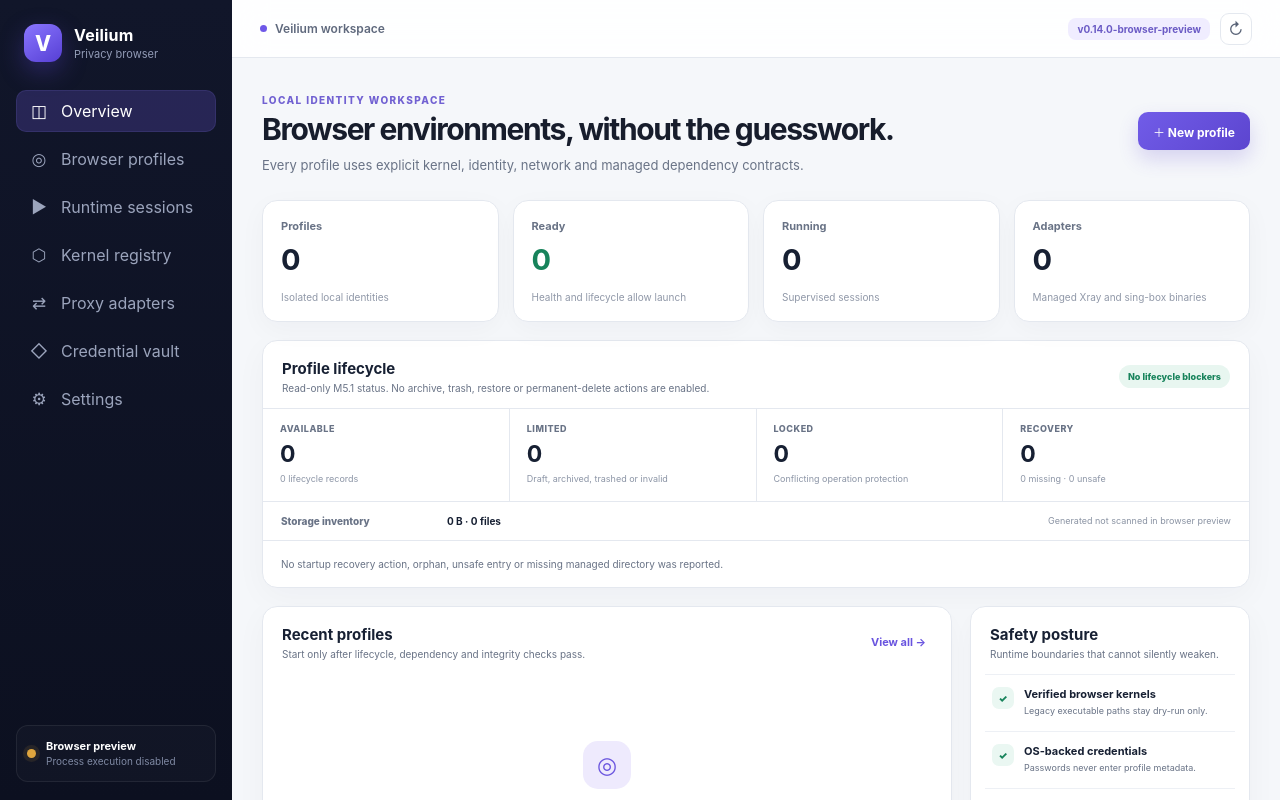
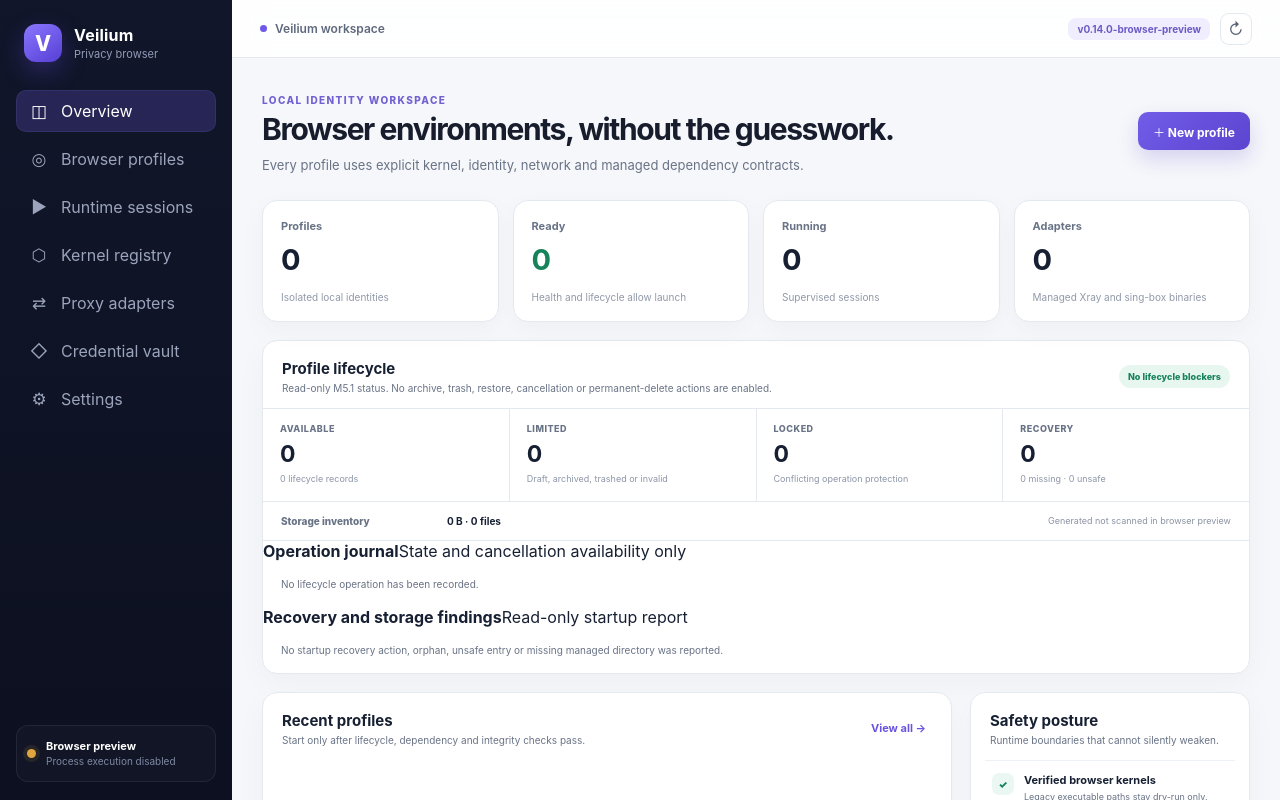
Before and after one commit to knownothing20/veilium-browser, a React (Vite) app in the folder frontend/: page / in a window 1280 px wide. Built offline with nearby package versions, Linux system fonts and the light colour scheme.

Commit message:
feat: show lifecycle operation and cancellation state

```diff
--- a/frontend/src/components/LifecyclePanel.tsx
+++ b/frontend/src/components/LifecyclePanel.tsx
@@ -1,7 +1,8 @@
-import type {
-  LifecycleOperation,
-  LifecycleRecord,
-  LifecycleReconciliationReport,
+import {
+  cancellationAvailability,
+  type LifecycleOperation,
+  type LifecycleRecord,
+  type LifecycleReconciliationReport,
 } from '../lifecycle'
 
 export function LifecyclePanel({
@@ -19,6 +20,9 @@ export function LifecyclePanel({
   const recovery = operations.filter((operation) => operation.status === 'recovery-required').length
   const missing = inventory.profiles.filter((profile) => profile.status === 'missing').length
   const unsafe = inventory.profiles.filter((profile) => profile.status === 'unsafe').length + (inventory.unsafe?.length || 0)
+  const recentOperations = [...operations]
+    .sort((left, right) => right.updatedAt.localeCompare(left.updatedAt))
+    .slice(0, 5)
   const findings = [
     ...(reconciliation.actions || []).map((item) => ({
       key: `action-${item.kind}-${item.profileId || item.operationId || item.relativePath || item.reasonCode}`,
@@ -45,7 +49,7 @@ export function LifecyclePanel({
       <div className="panel-heading">
         <div>
           <h2>Profile lifecycle</h2>
-          <p>Read-only M5.1 status. No archive, trash, restore or permanent-delete actions are enabled.</p>
+          <p>Read-only M5.1 status. No archive, trash, restore, cancellation or permanent-delete actions are enabled.</p>
         </div>
         <span className={`lifecycle-overall ${limited || locked || recovery || missing || unsafe ? 'attention' : 'clear'}`}>
           {limited || locked || recovery || missing || unsafe ? 'Attention required' : 'No lifecycle blockers'}
@@ -62,6 +66,21 @@ export function LifecyclePanel({
         <strong>{formatBytes(inventory.summary.bytes)} · {inventory.summary.files} files</strong>
         <small>{inventory.incomplete ? 'Bounded scan incomplete' : `Generated ${formatTime(inventory.generatedAt)}`}</small>
       </div>
+      <div className="lifecycle-section-title"><strong>Operation journal</strong><span>State and cancellation availability only</span></div>
+      {recentOperations.length > 0 ? (
+        <ul className="lifecycle-operations">
+          {recentOperations.map((operation) => (
+            <li key={operation.id}>
+              <div><strong>{label(operation.type)}</strong><span>{operation.id} · {operation.profileIds.length} Profile{operation.profileIds.length === 1 ? '' : 's'}</span></div>
+              <span className={`lifecycle-operation-status ${operation.status}`}>{operation.status}</span>
+              <div className="lifecycle-operation-detail"><strong>{label(operation.stage)}</strong><span>{cancellationAvailability(operation)}</span></div>
+            </li>
+          ))}
+        </ul>
+      ) : (
+        <div className="lifecycle-empty compact">No lifecycle operation has been recorded.</div>
+      )}
+      <div className="lifecycle-section-title"><strong>Recovery and storage findings</strong><span>Read-only startup report</span></div>
       {findings.length > 0 ? (
         <ul className="lifecycle-findings">
           {findings.map((item) => <li className={item.tone} key={item.key}><strong>{item.title}</strong><span>{item.detail}</span></li>)}
```
